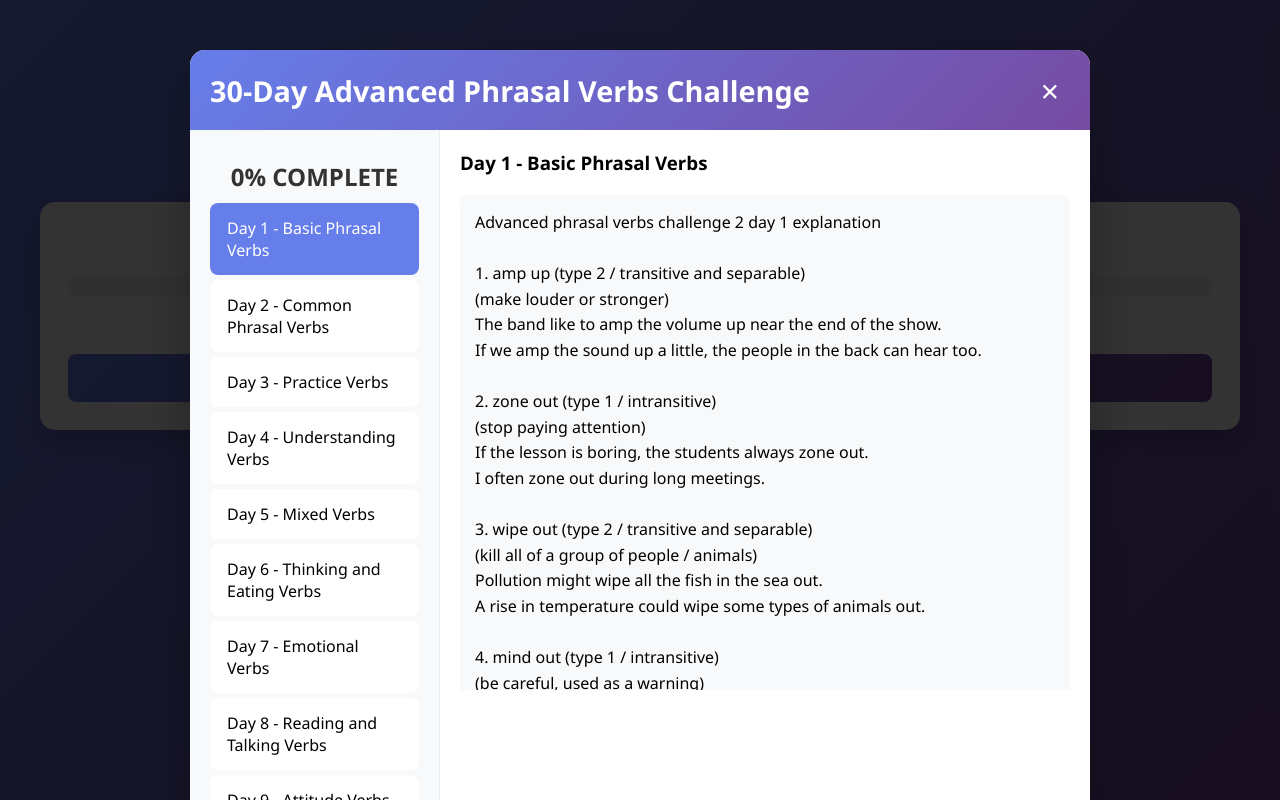
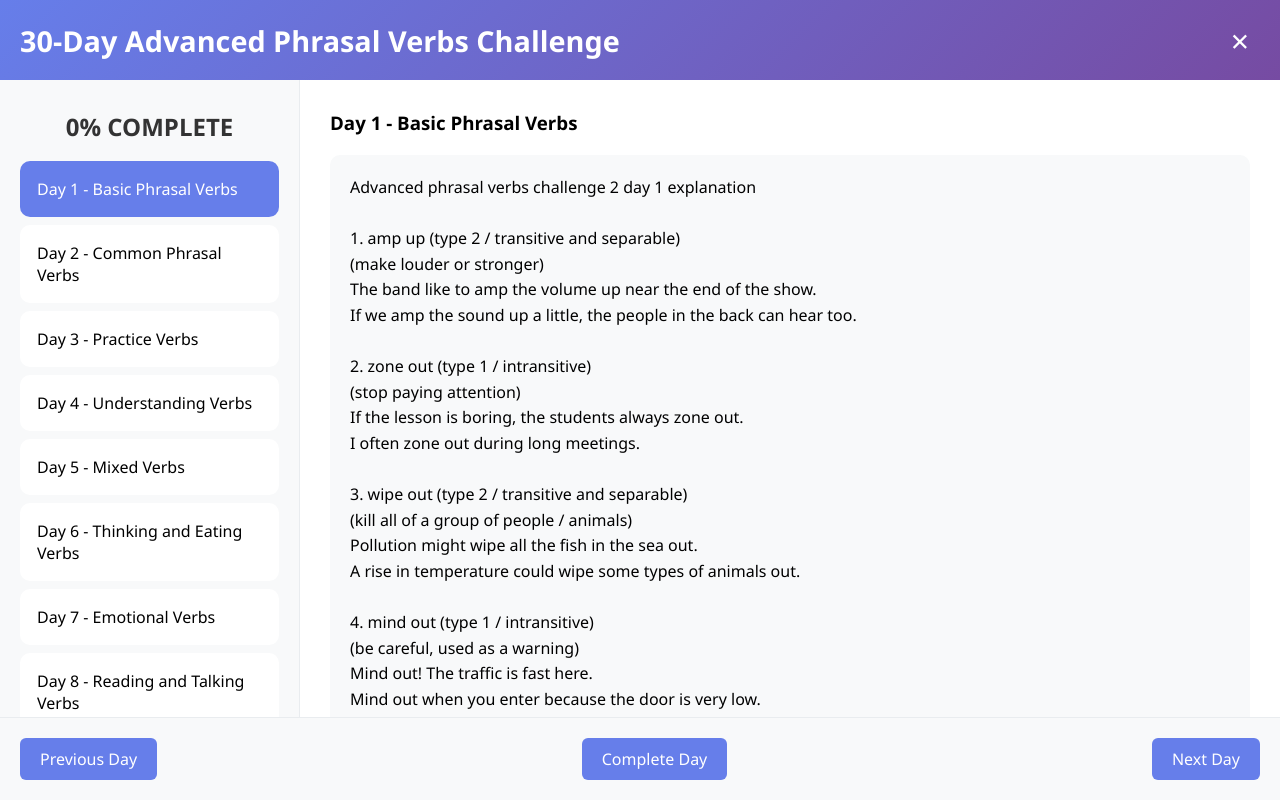
Before and after one commit to volada095-dotcom/advanced-phrasal-verbs, a plain HTML site: page index.html in a window 1280 px wide. Both pictures are taken after a click on the button "Start Course". Drawn offline with Linux system fonts and the light colour scheme.

Commit message:
Update index.html

```diff
--- a/index.html
+++ b/index.html
@@ -112,7 +112,7 @@
             box-shadow: 0 5px 15px rgba(0,0,0,0.2);
         }
 
-        /* Modal Styles */
+        /* Updated Modal Styles for Full-page Experience */
         .modal {
             display: none;
             position: fixed;
@@ -120,29 +120,31 @@
             left: 0;
             width: 100%;
             height: 100%;
-            background: rgba(0,0,0,0.8);
+            background: white;
             z-index: 1000;
             overflow-y: auto;
         }
 
         .modal-content {
             background: white;
-            margin: 50px auto;
-            border-radius: 15px;
-            max-width: 900px;
-            min-height: 80vh;
+            margin: 0;
+            border-radius: 0;
+            width: 100%;
+            height: 100vh;
             position: relative;
-            box-shadow: 0 20px 50px rgba(0,0,0,0.3);
+            box-shadow: none;
+            display: flex;
+            flex-direction: column;
         }
 
         .modal-header {
             background: linear-gradient(135deg, #667eea, #764ba2);
             color: white;
             padding: 20px;
-            border-radius: 15px 15px 0 0;
             display: flex;
             justify-content: space-between;
             align-items: center;
+            flex-shrink: 0;
         }
 
         .modal-header h2 {
@@ -166,33 +168,38 @@
         .modal-body {
             padding: 0;
             display: flex;
-            min-height: 600px;
+            flex: 1;
+            min-height: 0;
+            overflow: hidden;
         }
 
         .sidebar {
-            width: 250px;
+            width: 300px;
             background: #f8f9fa;
             border-right: 1px solid #e9ecef;
             padding: 20px;
             overflow-y: auto;
+            flex-shrink: 0;
         }
 
         .content-area {
             flex: 1;
-            padding: 20px;
+            padding: 30px;
             overflow-y: auto;
-            max-height: 70vh;
+            max-height: none;
         }
 
         .day-list {
             list-style: none;
+            max-height: calc(100vh - 200px);
+            overflow-y: auto;
         }
 
         .day-item {
-            padding: 12px 15px;
-            margin: 5px 0;
+            padding: 15px;
+            margin: 8px 0;
             background: white;
-            border-radius: 8px;
+            border-radius: 10px;
             cursor: pointer;
             border: 2px solid transparent;
             transition: all 0.3s ease;
@@ -216,17 +223,23 @@
             font-weight: bold;
         }
 
+        .exercises-container {
+            display: grid;
+            grid-template-columns: repeat(auto-fit, minmax(300px, 1fr));
+            gap: 15px;
+            margin-top: 30px;
+        }
+
         .exercise-btn {
-            width: 100%;
-            padding: 12px;
-            margin: 8px 0;
+            padding: 15px;
             background: #f8f9fa;
             border: 2px solid #e9ecef;
-            border-radius: 8px;
+            border-radius: 10px;
             cursor: pointer;
             font-size: 1rem;
             transition: all 0.3s ease;
             text-align: left;
+            height: 100%;
         }
 
         .exercise-btn:hover {
@@ -373,10 +386,11 @@
         .navigation {
             display: flex;
             justify-content: space-between;
-            margin-top: 20px;
+            margin-top: auto;
             padding: 20px;
             background: #f8f9fa;
-            border-radius: 0 0 15px 15px;
+            border-top: 1px solid #e9ecef;
+            flex-shrink: 0;
         }
 
         .nav-btn {
@@ -402,10 +416,11 @@
         .content-text {
             white-space: pre-line;
             line-height: 1.6;
-            margin-bottom: 20px;
+            margin-bottom: 30px;
             background: #f8f9fa;
-            padding: 15px;
-            border-radius: 8px;
+            padding: 20px;
+            border-radius: 10px;
+            max-height: none;
         }
 
         @media (max-width: 768px) {
@@ -419,6 +434,7 @@
 
             .sidebar {
                 width: 100%;
+                max-height: 300px;
                 border-right: none;
                 border-bottom: 1px solid #e9ecef;
             }
@@ -428,7 +444,11 @@
             }
 
             .content-area {
-                max-height: none;
+                padding: 20px;
+            }
+
+            .exercises-container {
+                grid-template-columns: 1fr;
             }
         }
     </style>
@@ -490,6 +510,7 @@
 
     <script>
         // Full course data for Advanced Phrasal Verbs - ALL 30 DAYS
+        // Full course data for Advanced Phrasal Verbs - ALL 30 DAYS
         const courseData = {
             "course1": {
                 "title": "30-Day Advanced Phrasal Verbs Challenge",
@@ -1810,6 +1831,7 @@
         };
 
         // Progress management
+                // Progress management
         class ProgressManager {
             constructor() {
                 this.userProgress = JSON.parse(localStorage.getItem('languageChallengeProgress')) || {
@@ -2007,9 +2029,9 @@
                 content.textContent = day.content;
                 this.contentArea.appendChild(content);
 
-                // Exercises
+                // Exercises in grid layout
                 const exercisesContainer = document.createElement('div');
-                exercisesContainer.style.marginTop = '30px';
+                exercisesContainer.className = 'exercises-container';
 
                 day.exercises.forEach((exercise, exIndex) => {
                     const isCompleted = this.progressManager.userProgress[this.currentCourse]?.testProgress?.[`day${dayIndex}_${exercise.type}_${exIndex}`] || false;
```
